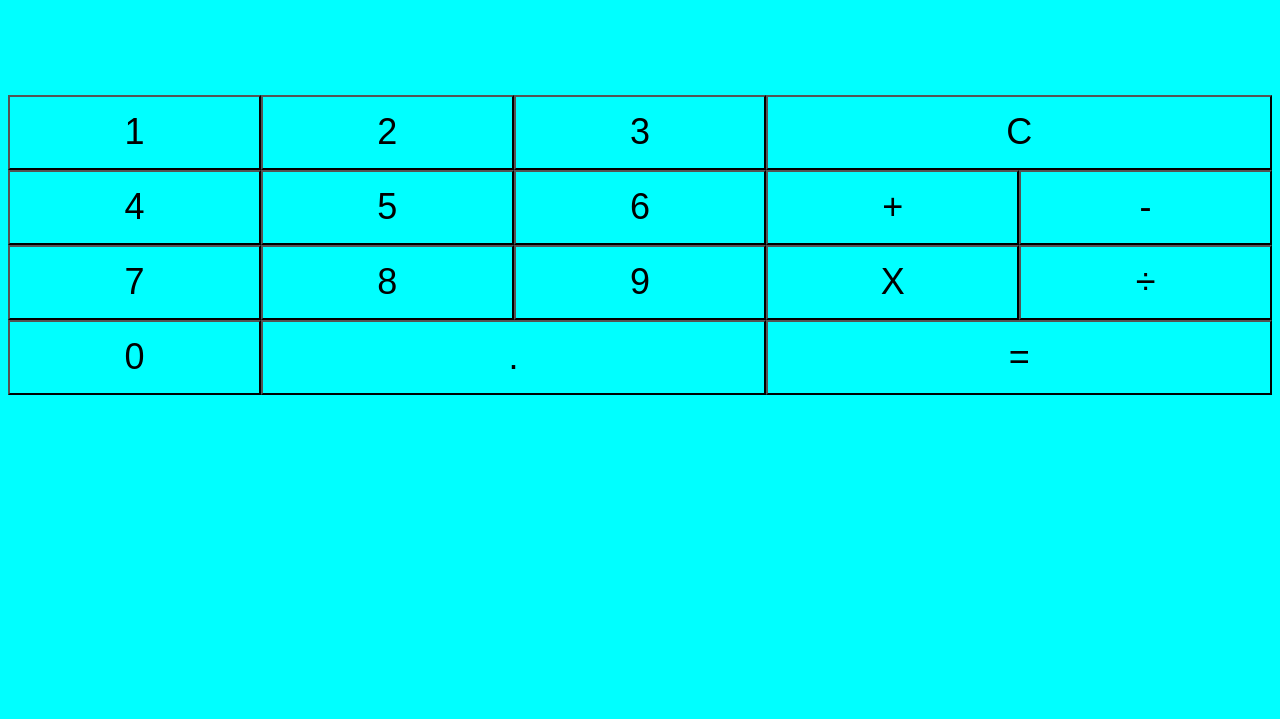
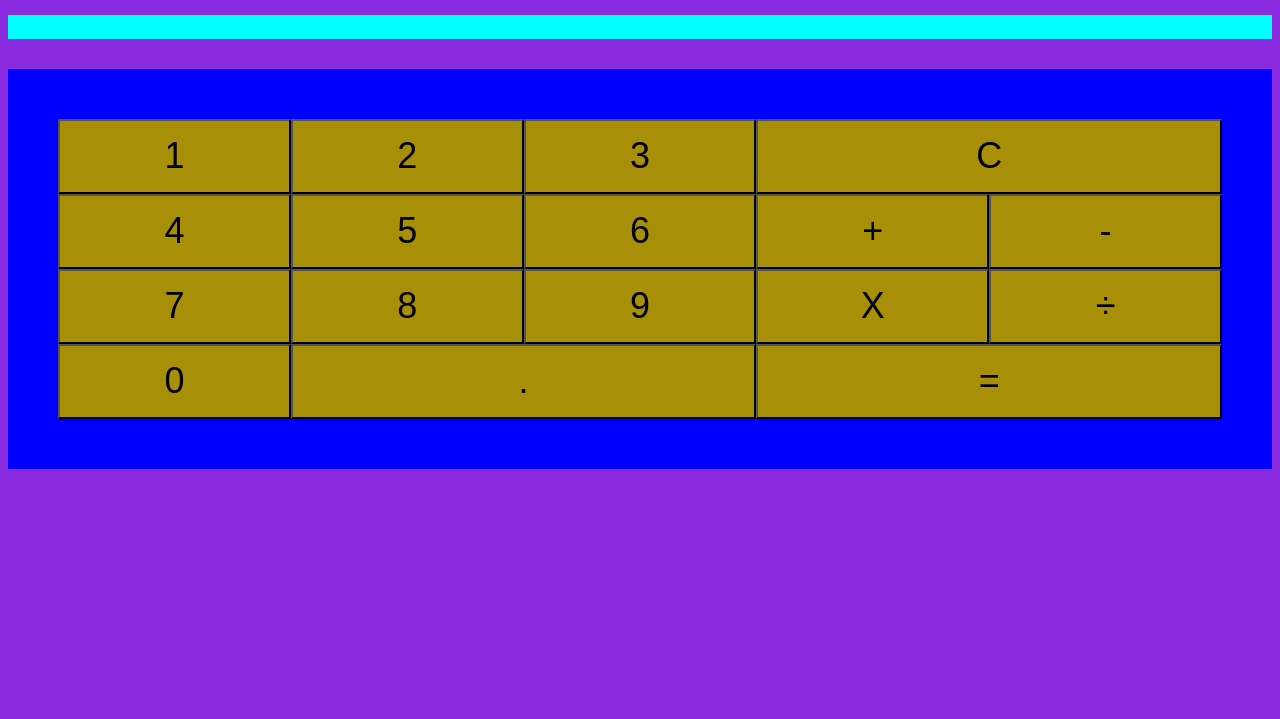
Before and after one commit to LMathers00/Calculator, a plain HTML site: page index.html in a window 1280 px wide. Shown: the part 81-800 px from the top of the page. Drawn offline with Linux system fonts and the light colour scheme.

Commit message:
Just separting each section with different colours

```diff
--- a/style.scss
+++ b/style.scss
@@ -1,5 +1,5 @@
 *{
-    background-color: aqua;
+    background-color: blueviolet;
     font-size: 1.5rem;
 }
 
@@ -32,17 +32,29 @@
     "four five six plus minus"
     "seven eight nine multiply divide"
     "nought decimal decimal equals equals";
+    padding: 50px;
+    padding-top: 0;
+    background-color: blue;
 }
 
-.calculator__display{
-    background-color: aqua;
-}
 
 .calculator__output{
     display: flex;
     align-items: center;
     justify-content: center;
+    //font-size: 3rem;
+    height: 1rem;
     background-color: aqua;
+    padding: 0;
+}
+
+button{
+    color: black;
+    background-color: rgb(167, 143, 7);
+}
+
+button:active {
+    background-color: aliceblue;
 }
 
 //Having issue with decimal calculations where its corrects but adds alot
```
Also changed, not shown: style.css, 1 other file.
